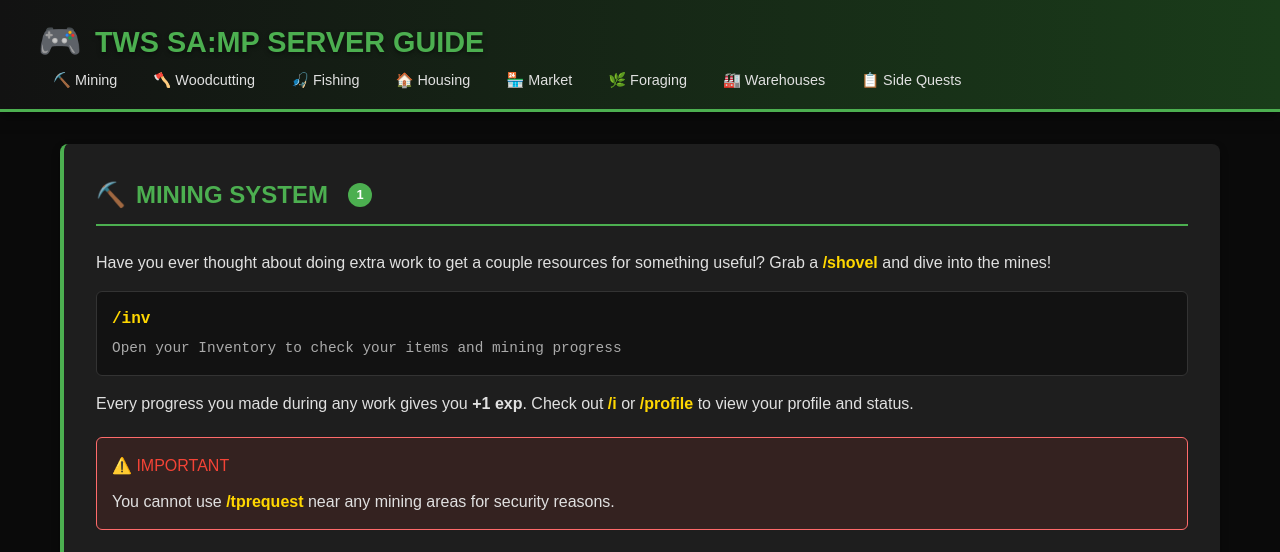
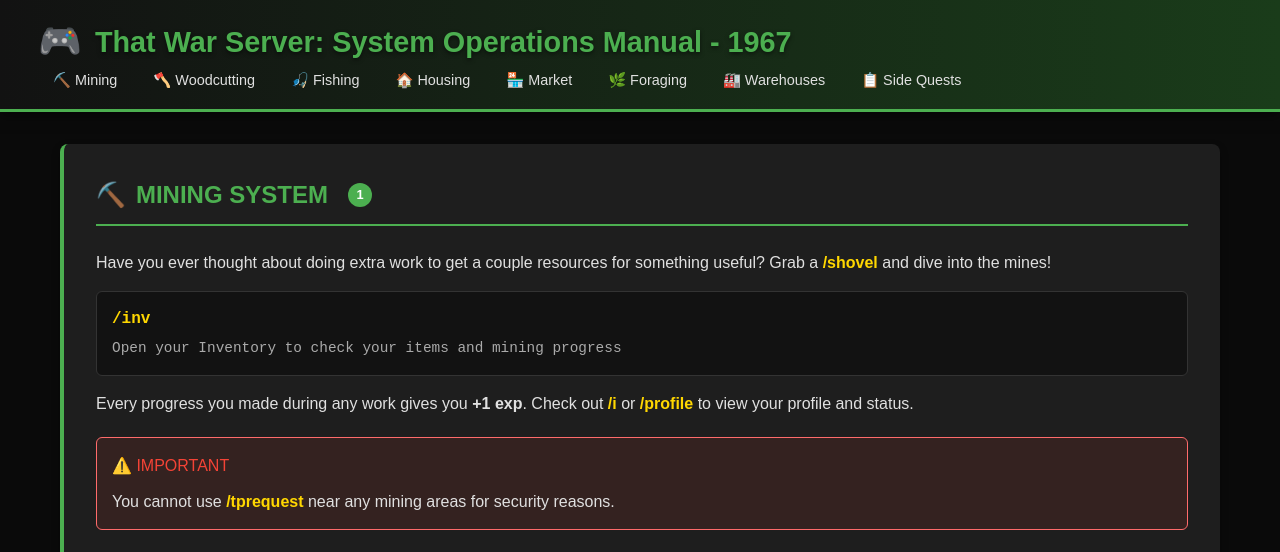
Before and after one commit to Binosko/tws-music-website, a plain HTML site: page index.html in a window 1280 px wide. Shown: the top 552 px of the page. Drawn offline with Linux system fonts and the light colour scheme.

Commit message:
Update index.html

```diff
--- a/index.html
+++ b/index.html
@@ -3,7 +3,7 @@
 <head>
     <meta charset="UTF-8">
     <meta name="viewport" content="width=device-width, initial-scale=1.0">
-    <title>That War Server System Operations Manual - 1967</title>
+    <title>That War Server Manual</title>
     <style>
         /* SA:MP Dark Theme - Updated with more colors */
         :root {
@@ -591,7 +591,7 @@
         <div class="header-container">
             <div class="logo">
                 <div class="logo-icon">🎮</div>
-                <h1>TWS SA:MP SERVER GUIDE</h1>
+                <h1>That War Server: System Operations Manual - 1967</h1>
             </div>
             <nav>
                 <ul>
@@ -1379,7 +1379,7 @@
     <!-- Footer -->
     <footer>
         <div class="footer-text">
-            <p>🎮 TWS SA:MP Server Guide | Made by: Binosko | Collaboration: Rorale, Nefar, Gofi, Karter, Ama, Kim</p>
+            <p>TWS Server Guide | Made by: Binosko | ❤️ Collaboration: Rorale, Nefar, Gofi, Karter, Ama, Kim</p>
             <p style="margin-top: 10px; font-size: 0.8rem; color: #666;">https://thatwarserver.com/forum/</p>
         </div>
     </footer>
```
